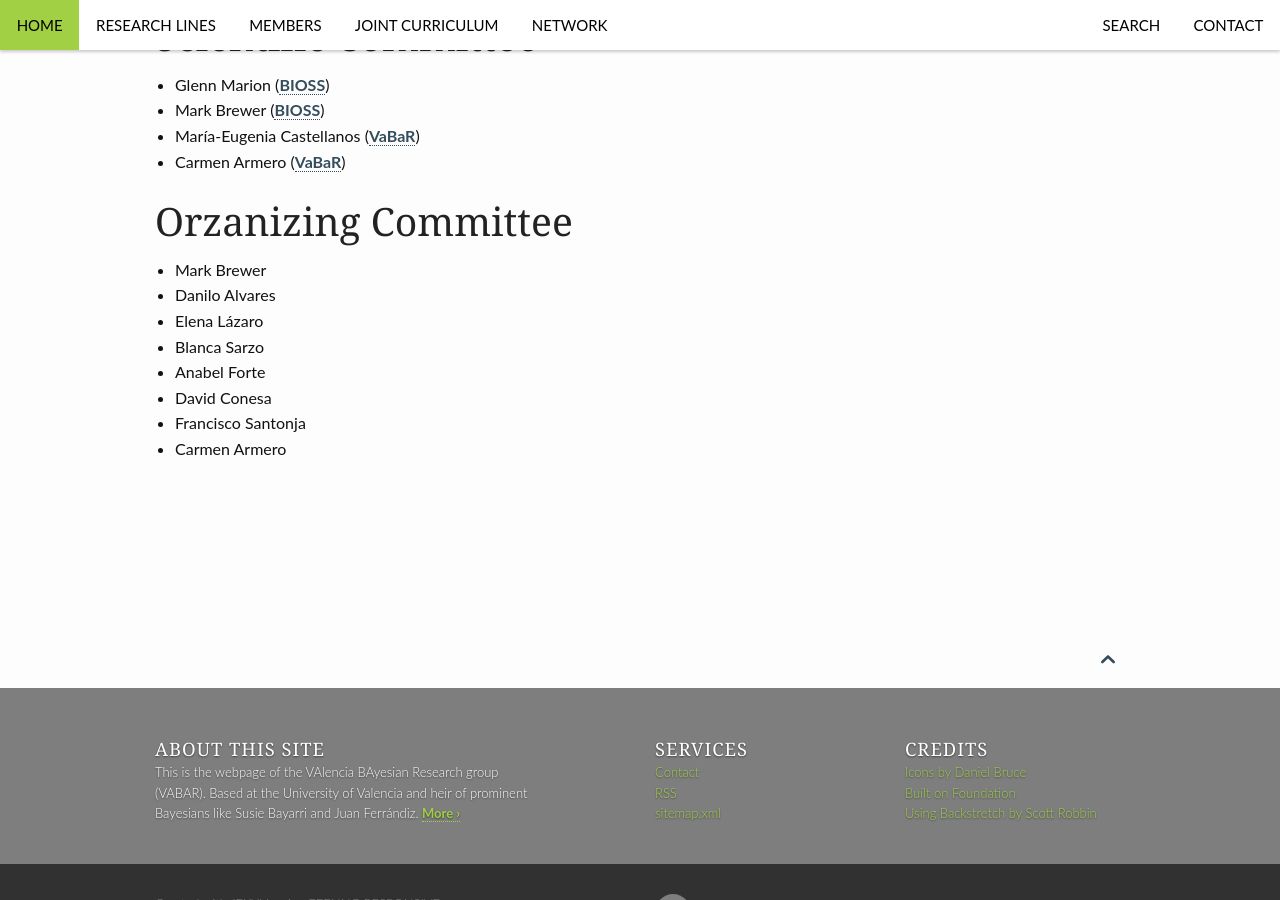
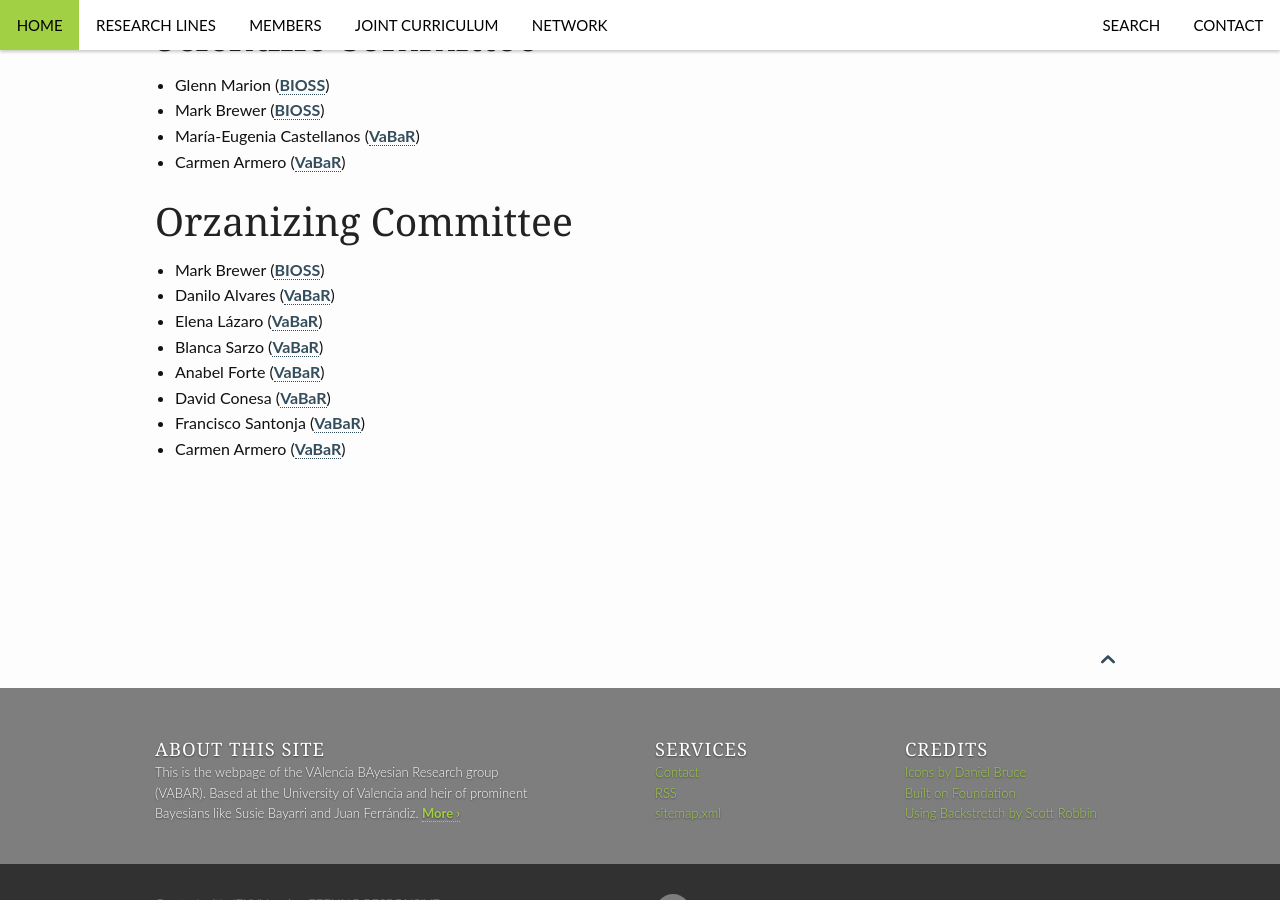
Before and after one commit to VABAR/VABAR.github.io, a Jekyll site: the page built from _posts/events/2015-11-25-ScoVa16.md, in a window 1280 px wide and 900 px high, scrolled down 1405 px. Built offline with Jekyll 4.4.1, drawn with Linux system fonts in a browser that asks for light colours.

Commit message:
Update 2015-11-25-ScoVa16.md

```diff
--- a/_posts/events/2015-11-25-ScoVa16.md
+++ b/_posts/events/2015-11-25-ScoVa16.md
@@ -49,11 +49,11 @@ ScoVa16, the first Scotland and Valencia workshop on Bayesian Statistics, is a t
 
 # Orzanizing Committee
 
-* Mark Brewer
-* Danilo Alvares
-* Elena Lázaro
-* Blanca Sarzo
-* Anabel Forte
-* David Conesa
-* Francisco Santonja
-* Carmen Armero
+* Mark Brewer (<a href="http://www.bioss.ac.uk/">BIOSS</a>)
+* Danilo Alvares (<a href="http://vabar.github.io/">VaBaR</a>)
+* Elena Lázaro (<a href="http://vabar.github.io/">VaBaR</a>)
+* Blanca Sarzo (<a href="http://vabar.github.io/">VaBaR</a>)
+* Anabel Forte (<a href="http://vabar.github.io/">VaBaR</a>)
+* David Conesa (<a href="http://vabar.github.io/">VaBaR</a>)
+* Francisco Santonja (<a href="http://vabar.github.io/">VaBaR</a>)
+* Carmen Armero (<a href="http://vabar.github.io/">VaBaR</a>)
```
